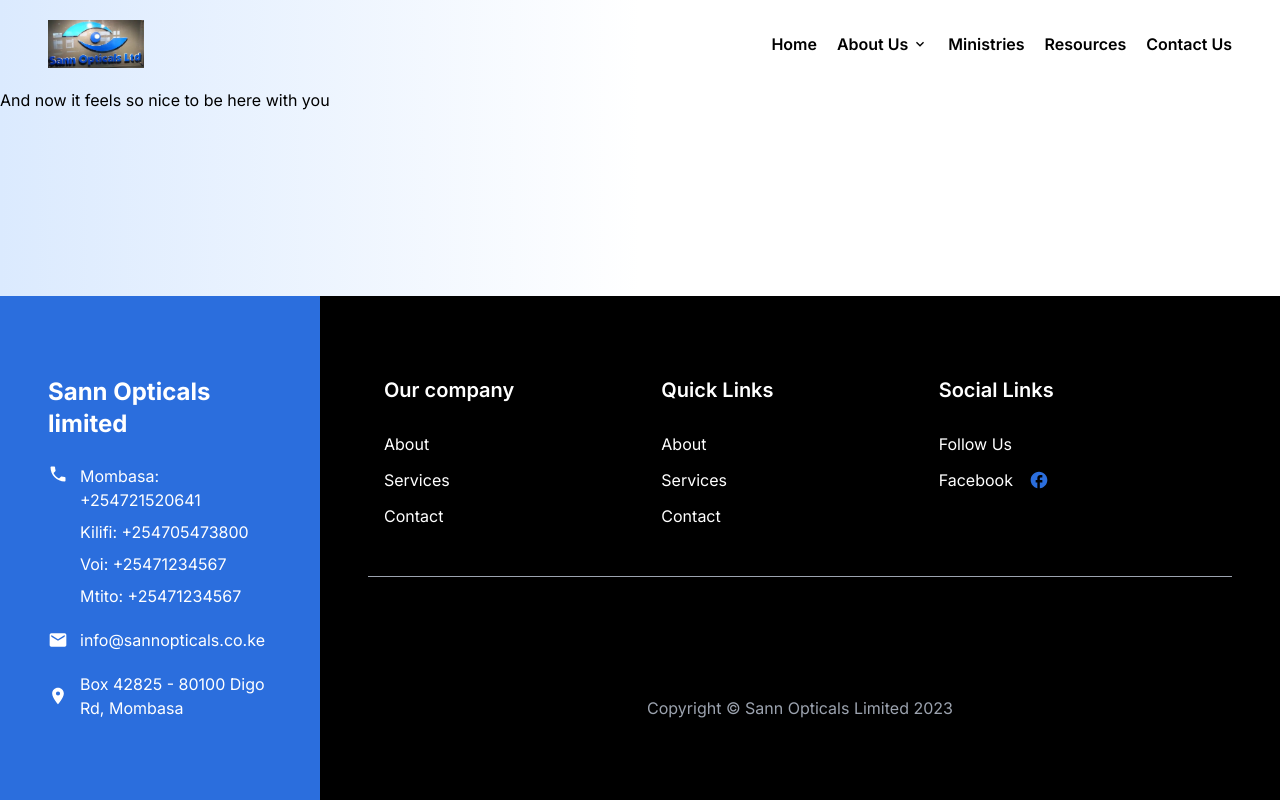
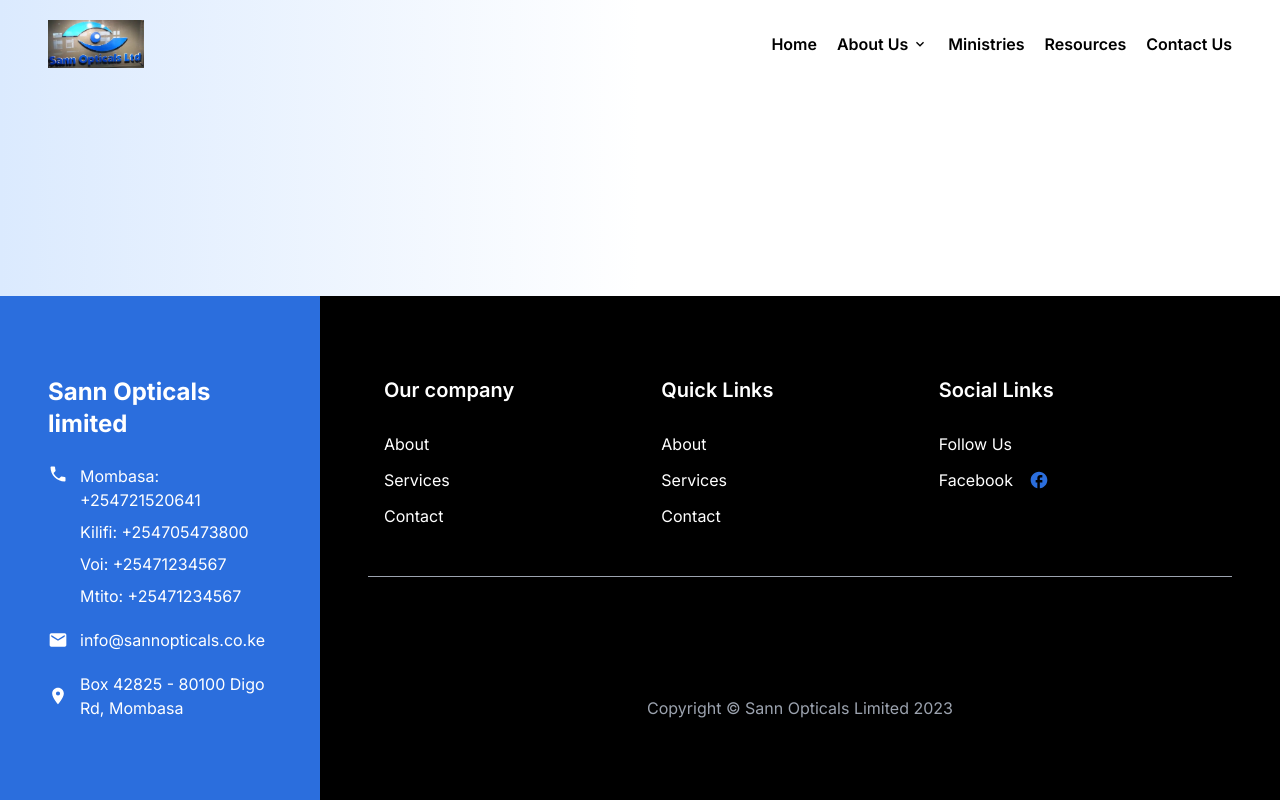
Before and after one commit to JoelOgira/sann-opticals, a Next.js app: page / in a window 1280 px wide. Built offline with nearby package versions, Linux system fonts and the light colour scheme.

Commit message:
Updated the page

```diff
--- a/app/page.jsx
+++ b/app/page.jsx
@@ -2,7 +2,7 @@
 export default function Home() {
   return (
     <main className='min-h-[dvh]' >
-      <h1>And now it feels so nice to be here with you</h1>
+
     </main>
   )
 }
```
